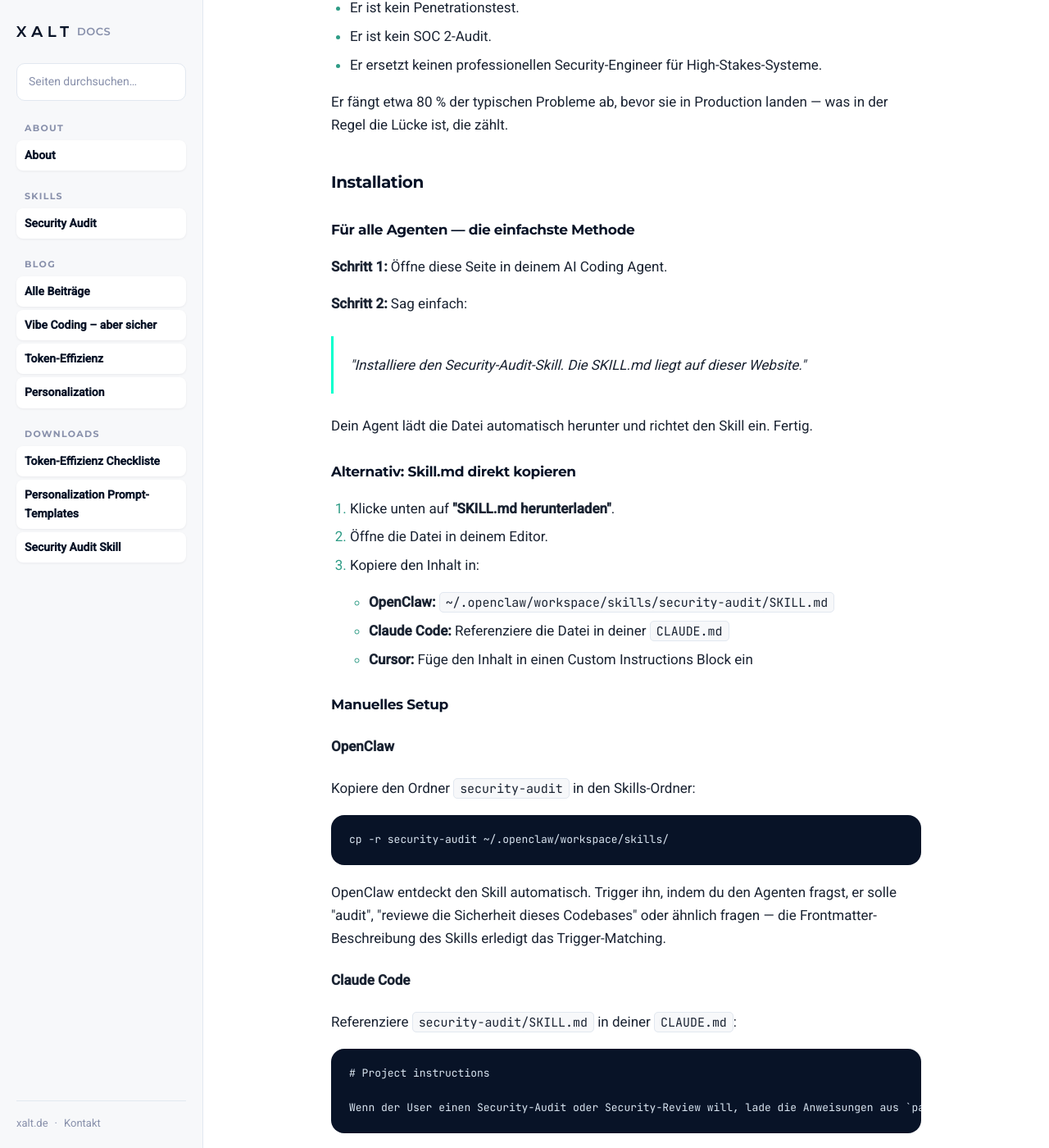
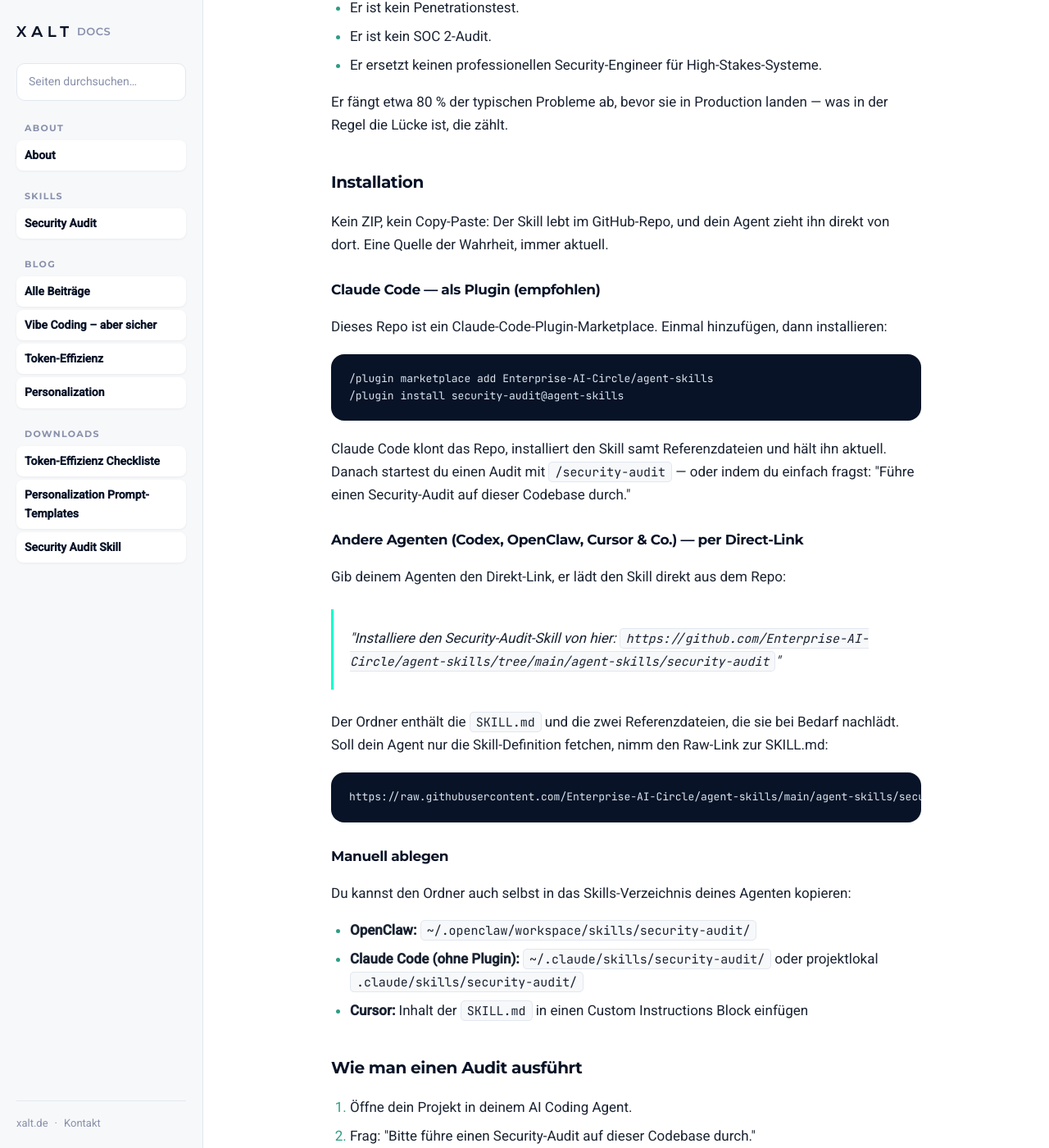
Before and after one commit to Enterprise-AI-Circle/agent-skills, a Jekyll site: the page built from downloads/security-audit.html, in a window 1280 px wide and 1400 px high, scrolled down 1074 px. Shown: the whole window at 82% size. Built offline with Jekyll 4.4.1, drawn with Linux system fonts in a browser that asks for light colours; some of the changed text lies outside the part shown.

Commit message:
Distribute skills via Claude Code marketplace + direct links, drop ZIP/copy model
Make the repo a real distribution hub: agents pull skills straight from
GitHub instead of downloading a ZIP or pasting a flattened copy.

- Add a Claude Code plugin marketplace at .claude-plugin/marketplace.json
  and a plugin manifest at agent-skills/security-audit/.claude-plugin/plugin.json.
  Users install via:
    /plugin marketplace add Enterprise-AI-Circle/agent-skills
    /plugin install security-audit@agent-skills
- Reframe the install surfaces (download page, downloads overview, blog
  article, repo README, on-site About) from "download/copy SKILL.md" to
  two paths: Claude Code plugin (recommended) and a direct GitHub link for
  Codex/OpenClaw/Cursor & co.
- Remove the duplicated assets/downloads/security-audit-skill.md so the
  skill in the repo is the single source of truth (no drift).
- Fix two relative links that the restructure/move exposed: the SKILL.md
  reference links now point at references/*.md, and the skill README's
  LICENSE link now resolves from its deeper location (../../LICENSE).

```diff
--- a/downloads/security-audit.html
+++ b/downloads/security-audit.html
@@ -28,43 +28,29 @@ permalink: /downloads/security-audit.html
   <p>Er fängt etwa 80 % der typischen Probleme ab, bevor sie in Production landen — was in der Regel die Lücke ist, die zählt.</p>
 
   <h2>Installation</h2>
+  <p>Kein ZIP, kein Copy-Paste: Der Skill lebt im GitHub-Repo, und dein Agent zieht ihn direkt von dort. Eine Quelle der Wahrheit, immer aktuell.</p>
 
-  <h3>Für alle Agenten — die einfachste Methode</h3>
-  <p><strong>Schritt 1:</strong> Öffne diese Seite in deinem AI Coding Agent.</p>
-  <p><strong>Schritt 2:</strong> Sag einfach:</p>
+  <h3>Claude Code — als Plugin (empfohlen)</h3>
+  <p>Dieses Repo ist ein Claude-Code-Plugin-Marketplace. Einmal hinzufügen, dann installieren:</p>
+  <pre><code>/plugin marketplace add Enterprise-AI-Circle/agent-skills
+/plugin install security-audit@agent-skills</code></pre>
+  <p>Claude Code klont das Repo, installiert den Skill samt Referenzdateien und hält ihn aktuell. Danach startest du einen Audit mit <code>/security-audit</code> — oder indem du einfach fragst: "Führe einen Security-Audit auf dieser Codebase durch."</p>
+
+  <h3>Andere Agenten (Codex, OpenClaw, Cursor &amp; Co.) — per Direct-Link</h3>
+  <p>Gib deinem Agenten den Direkt-Link, er lädt den Skill direkt aus dem Repo:</p>
   <blockquote>
-    <p>"Installiere den Security-Audit-Skill. Die SKILL.md liegt auf dieser Website."</p>
+    <p>"Installiere den Security-Audit-Skill von hier: <code>https://github.com/Enterprise-AI-Circle/agent-skills/tree/main/agent-skills/security-audit</code>"</p>
   </blockquote>
-  <p>Dein Agent lädt die Datei automatisch herunter und richtet den Skill ein. Fertig.</p>
+  <p>Der Ordner enthält die <code>SKILL.md</code> und die zwei Referenzdateien, die sie bei Bedarf nachlädt. Soll dein Agent nur die Skill-Definition fetchen, nimm den Raw-Link zur SKILL.md:</p>
+  <pre><code>https://raw.githubusercontent.com/Enterprise-AI-Circle/agent-skills/main/agent-skills/security-audit/SKILL.md</code></pre>
 
-  <h3>Alternativ: Skill.md direkt kopieren</h3>
-  <ol>
-    <li>Klicke unten auf <strong>"SKILL.md herunterladen"</strong>.</li>
-    <li>Öffne die Datei in deinem Editor.</li>
-    <li>Kopiere den Inhalt in:
-      <ul>
-        <li><strong>OpenClaw:</strong> <code>~/.openclaw/workspace/skills/security-audit/SKILL.md</code></li>
-        <li><strong>Claude Code:</strong> Referenziere die Datei in deiner <code>CLAUDE.md</code></li>
-        <li><strong>Cursor:</strong> Füge den Inhalt in einen Custom Instructions Block ein</li>
-      </ul>
-    </li>
-  </ol>
-
-  <h3>Manuelles Setup</h3>
-
-  <h4>OpenClaw</h4>
-  <p>Kopiere den Ordner <code>security-audit</code> in den Skills-Ordner:</p>
-  <pre><code>cp -r security-audit ~/.openclaw/workspace/skills/</code></pre>
-  <p>OpenClaw entdeckt den Skill automatisch. Trigger ihn, indem du den Agenten fragst, er solle "audit", "reviewe die Sicherheit dieses Codebases" oder ähnlich fragen — die Frontmatter-Beschreibung des Skills erledigt das Trigger-Matching.</p>
-
-  <h4>Claude Code</h4>
-  <p>Referenziere <code>security-audit/SKILL.md</code> in deiner <code>CLAUDE.md</code>:</p>
-  <pre><code># Project instructions
-
-Wenn der User einen Security-Audit oder Security-Review will, lade die Anweisungen aus `path/to/security-audit/SKILL.md` und befolge sie.</code></pre>
-
-  <h4>Cursor</h4>
-  <p>Öffne die heruntergeladene <code>security-audit/SKILL.md</code>, kopiere den Inhalt und füge ihn in einen Custom Instructions Block ein (oder hänge die Datei als Project Context File an).</p>
+  <h3>Manuell ablegen</h3>
+  <p>Du kannst den Ordner auch selbst in das Skills-Verzeichnis deines Agenten kopieren:</p>
+  <ul>
+    <li><strong>OpenClaw:</strong> <code>~/.openclaw/workspace/skills/security-audit/</code></li>
+    <li><strong>Claude Code (ohne Plugin):</strong> <code>~/.claude/skills/security-audit/</code> oder projektlokal <code>.claude/skills/security-audit/</code></li>
+    <li><strong>Cursor:</strong> Inhalt der <code>SKILL.md</code> in einen Custom Instructions Block einfügen</li>
+  </ul>
 
   <h2>Wie man einen Audit ausführt</h2>
   <ol>
@@ -90,7 +76,10 @@ Wenn der User einen Security-Audit oder Security-Review will, lade die Anweisung
 
   <hr>
 
-  <h2>SKILL.md herunterladen</h2>
-  <p>Kopiere den Inhalt der SKILL.md in deinen Agenten.</p>
-  <a class="btn btn-primary" href="{{ '/assets/downloads/security-audit-skill.md' | relative_url }}" download>SKILL.md herunterladen</a>
+  <h2>Skill ansehen &amp; holen</h2>
+  <p>Der Skill lebt im Repo — die einzige Quelle der Wahrheit. Kein ZIP, keine Kopie, die auseinanderläuft.</p>
+  <div class="cta-row">
+    <a class="btn btn-primary" href="https://github.com/Enterprise-AI-Circle/agent-skills/tree/main/agent-skills/security-audit" rel="noopener">Auf GitHub ansehen</a>
+    <a class="btn btn-ghost" href="https://raw.githubusercontent.com/Enterprise-AI-Circle/agent-skills/main/agent-skills/security-audit/SKILL.md" rel="noopener">Raw SKILL.md</a>
+  </div>
 </article>
```
Also changed, not shown: _posts/2026-05-27-vibe-coding-aber-sicher.md (+2 -2 lines), agent-skills/security-audit/.claude-plugin/plugin.json (added, +11 -0 lines), agent-skills/security-audit/README.md (+20 -43 lines), agent-skills/security-audit/SKILL.md (+2 -2 lines), assets/downloads/security-audit-skill.md (deleted, +0 -138 lines), docs/README.html (+16 -10 lines), downloads/index.md (+2 -2 lines), .claude-plugin/marketplace.json (added), README.md.
